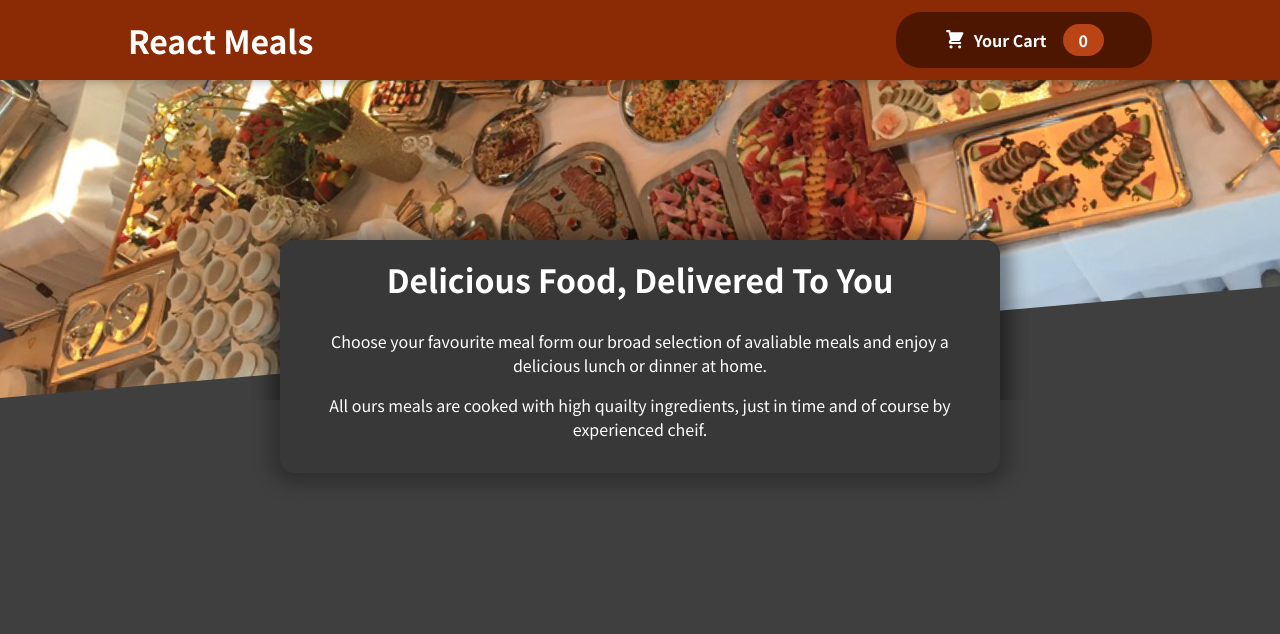
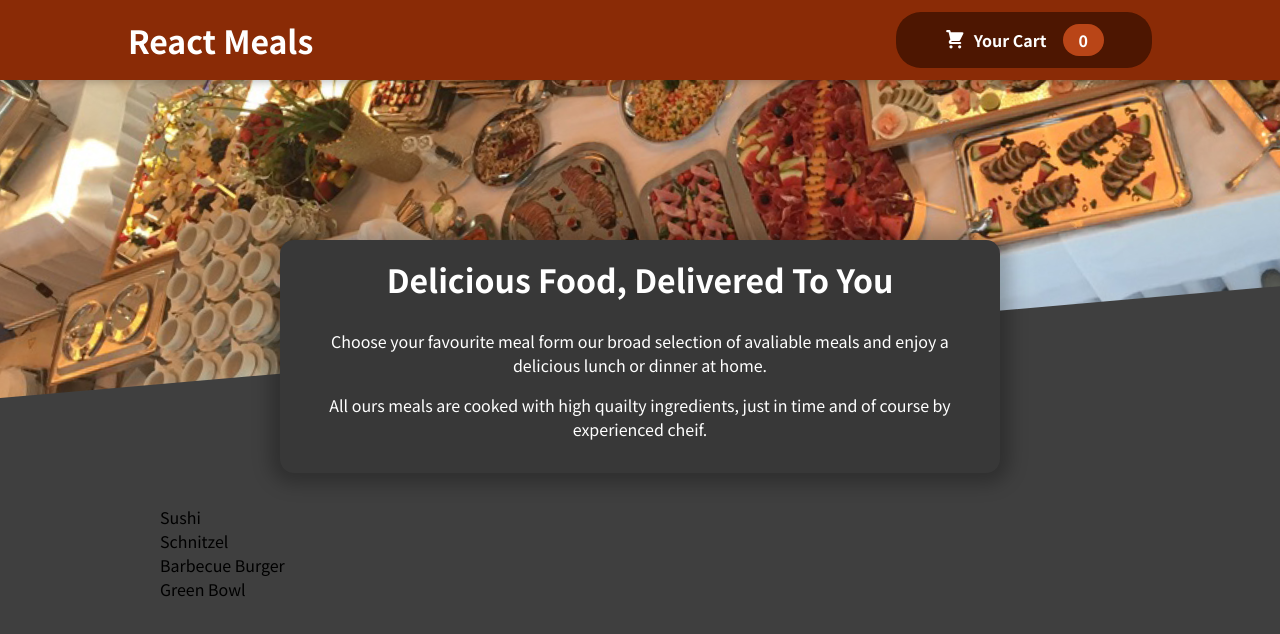
Before and after one commit to kharerishabh/Resturant-Project-Module---4, a React (Create React App) app: page / in a window 1280 px wide. Shown: the top 634 px of the page. Built offline with nearby package versions, Linux system fonts and the light colour scheme.

Commit message:
Resturant Project Task - 2 Full as per video

```diff
--- a/src/App.js
+++ b/src/App.js
@@ -1,11 +1,14 @@
 import React from "react";
 import Header from "./components/Layouts/Header";
-import MealsSummary from "./components/Meals/MealsSummary";
-function App() {
+import Meals from "./components/Meals/Meals";
+
+const  App = () =>{
   return (
     <React.Fragment>
       <Header/>
-      <MealsSummary/>
+      <main>
+      <Meals/>
+      </main>
     </React.Fragment>
   );
 }
--- a/src/components/Layouts/Header.js
+++ b/src/components/Layouts/Header.js
@@ -1,7 +1,6 @@
 import React from "react";
 
 import mealsImage from "../../assets/meals.jpg";
-import MealsSummary from "../Meals/MealsSummary";
 import classes from "./Header.module.css";
 import HeaderCartButton from "./HeaderCartButton";
 
@@ -14,7 +13,6 @@
       </header>
       <div className={classes["main-image"]}>
         <img src={mealsImage} alt="A Table Full Of Delecious Food!" />
-        <MealsSummary/>
       </div>
 
     </React.Fragment>
--- a/src/components/Meals/AvaliableMeals.js
+++ b/src/components/Meals/AvaliableMeals.js
@@ -0,0 +1,40 @@
+import React from "react";
+
+import classes from "./AvaliableMeals.module.css";
+const DUMMY_MEALS = [
+  {
+    id: "m1",
+    name: "Sushi",
+    description: "Finest fish and veggies",
+    price: 22.99,
+  },
+  {
+    id: "m2",
+    name: "Schnitzel",
+    description: "A german specialty!",
+    price: 16.5,
+  },
+  {
+    id: "m3",
+    name: "Barbecue Burger",
+    description: "American, raw, meaty",
+    price: 12.99,
+  },
+  {
+    id: "m4",
+    name: "Green Bowl",
+    description: "Healthy...and green...",
+    price: 18.99,
+  },
+];
+
+const AvaliableMeals = () => {
+  const mealList = DUMMY_MEALS.map((meal) => <li>{meal.name}</li>);
+  return (
+    <section className={classes.meals}>
+      <ul>{mealList}</ul>
+    </section>
+  );
+};
+
+export default AvaliableMeals;
--- a/src/components/Meals/Meals.js
+++ b/src/components/Meals/Meals.js
@@ -0,0 +1,13 @@
+import React from "react";
+
+import MealsSummary from "./MealsSummary";
+import AvaliableMeals from "./AvaliableMeals";
+
+const Meals = () =>{
+    return (<React.Fragment>
+        <MealsSummary/>
+        <AvaliableMeals/>
+    </React.Fragment>)
+}
+
+export default Meals;
--- a/src/components/Meals/MealsSummary.js
+++ b/src/components/Meals/MealsSummary.js
@@ -5,7 +5,7 @@
 const MealsSummary = () => {
   return (
     <section className={classes.summary}>
-      <h2 className={classes.summaryh2}>Delicious Food, Delivered To You</h2>
+      <h2>Delicious Food, Delivered To You</h2>
       <p>
         Choose your favourite meal form our broad selection of avaliable meals
         and enjoy a delicious lunch or dinner at home.
```
